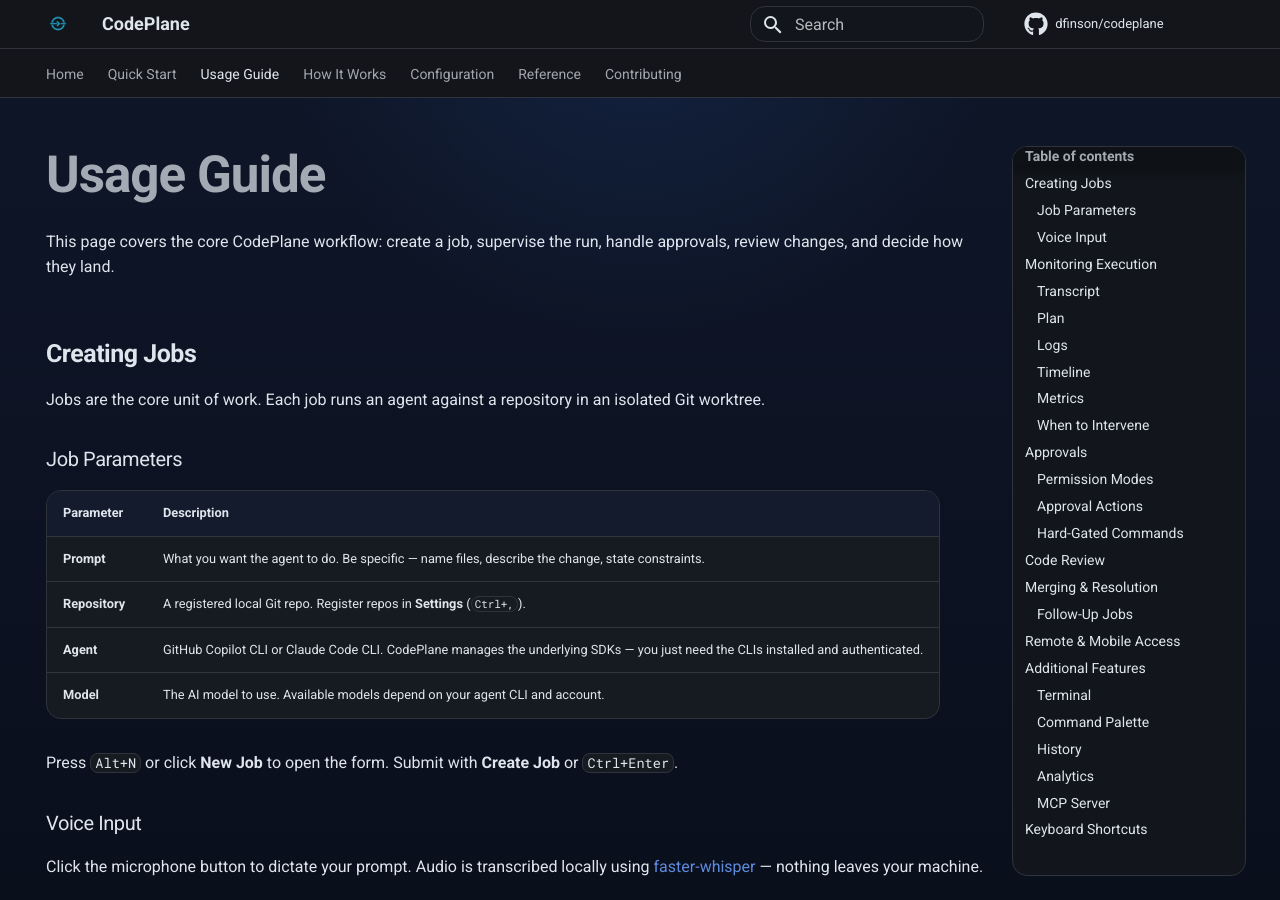
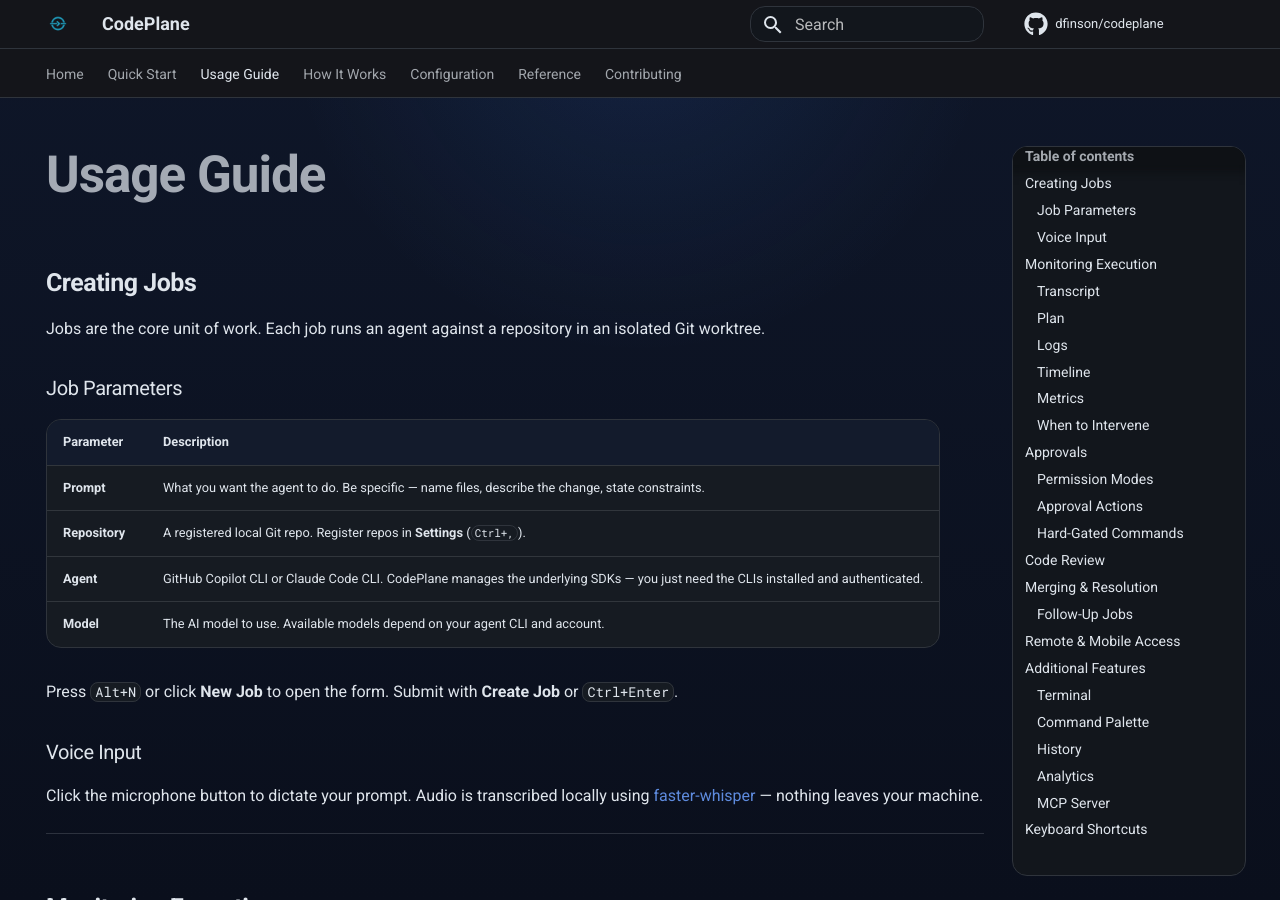
Before and after one commit to dfinson/agent-tower, an MkDocs documentation site: the page built from docs/guide.md, in a window 1280 px wide and 900 px high. Built offline with MkDocs 1.6.1 and Material for MkDocs 9.7.7, drawn with Linux system fonts in a browser that asks for light colours; comment, search, counter and statistics services are not loaded.

Commit message:
docs: remove redundant intro line from usage guide

```diff
--- a/docs/guide.md
+++ b/docs/guide.md
@@ -4,8 +4,6 @@
 ---
 
 # Usage Guide
-
-This page covers the core CodePlane workflow: create a job, supervise the run, handle approvals, review changes, and decide how they land.
 
 ## Creating Jobs
 
```
